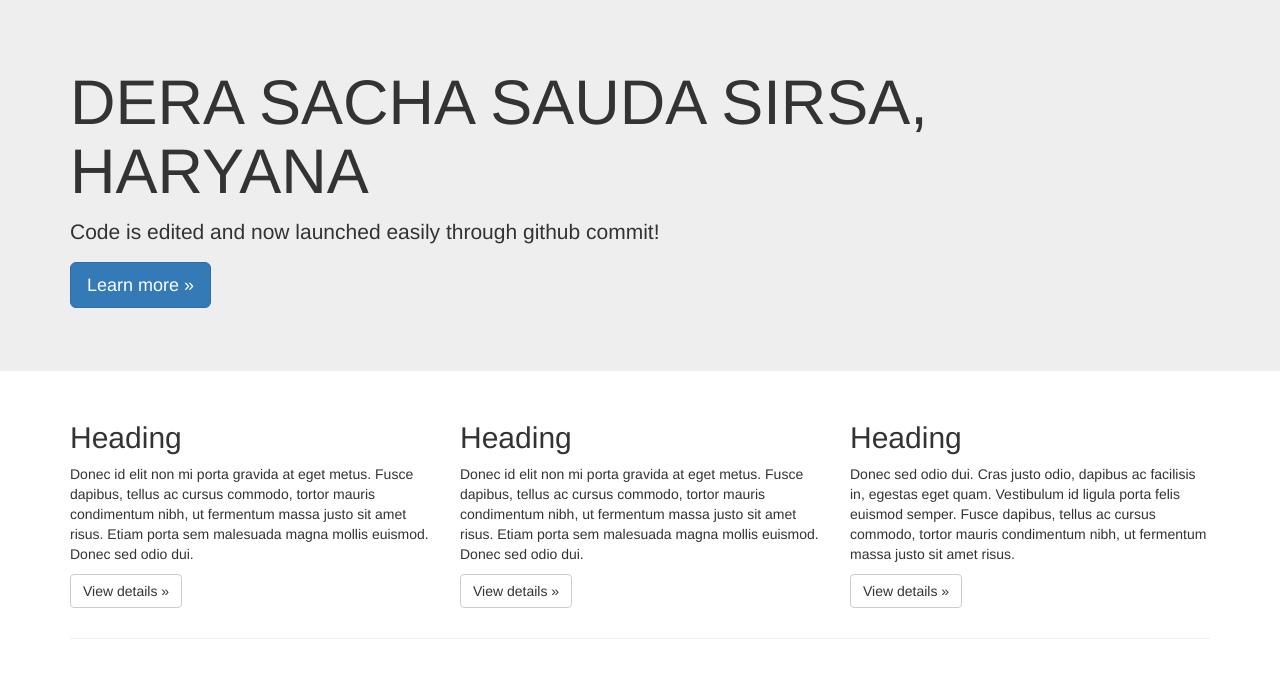
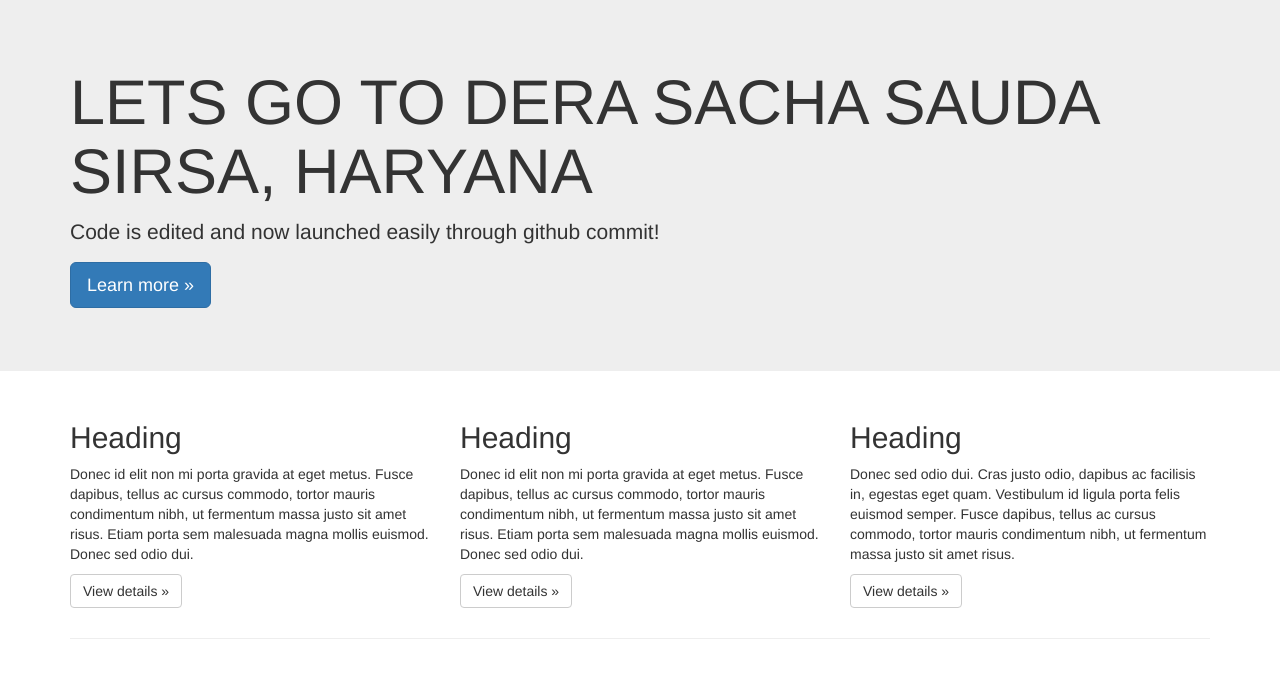
Before and after one commit to harshwiziq/AWS_CodeDeploy_Example, a plain HTML site: page index.html in a window 1280 px wide. Drawn offline with nearby package versions, Linux system fonts and the light colour scheme.

Commit message:
ADDed lets goto

```diff
--- a/index.html
+++ b/index.html
@@ -13,7 +13,7 @@
     <!-- Main jumbotron for a primary marketing message or call to action -->
     <div class="jumbotron">
       <div class="container">
-        <h1>DERA SACHA SAUDA SIRSA, HARYANA</h1>
+        <h1>LETS GO TO DERA SACHA SAUDA SIRSA, HARYANA</h1>
         <p>Code is edited and now launched easily through github commit!</p>
         <p><a class="btn btn-primary btn-lg" href="#" role="button">Learn more &raquo;</a></p>
       </div>
```
